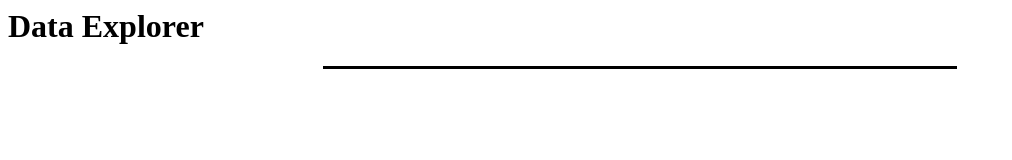
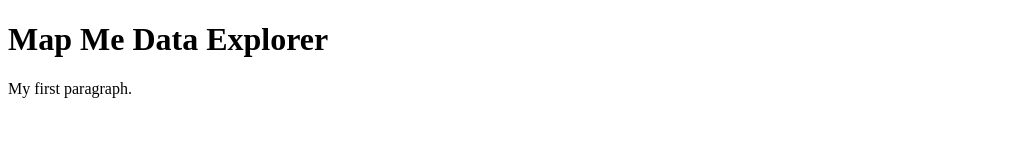
Before and after one commit to Linkmetabolism/MapMe, a plain HTML site: page index.html in a window 1280 px wide. Shown: the whole page, without its empty margins (0-1012 px from the left). Drawn offline with Linux system fonts and the light colour scheme.

Commit message:
Update index.html

```diff
--- a/index.html
+++ b/index.html
@@ -1,5 +1,10 @@
+<!DOCTYPE html>
+<html>
+<body>
 
-<h1>Data Explorer</h1>
-<body>
-<hr style="width:50%", size="3", color=black>
-  </body>
+<h1>Map Me Data Explorer</h1>
+
+<p>My first paragraph.</p>
+
+</body>
+</html>
```
